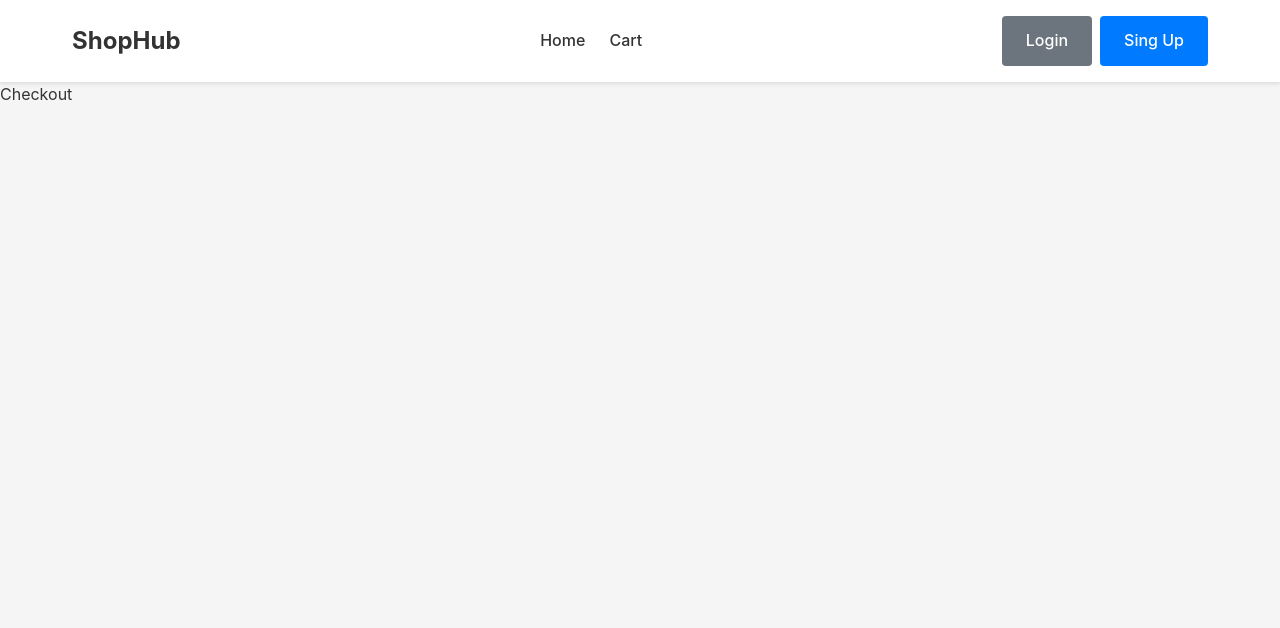
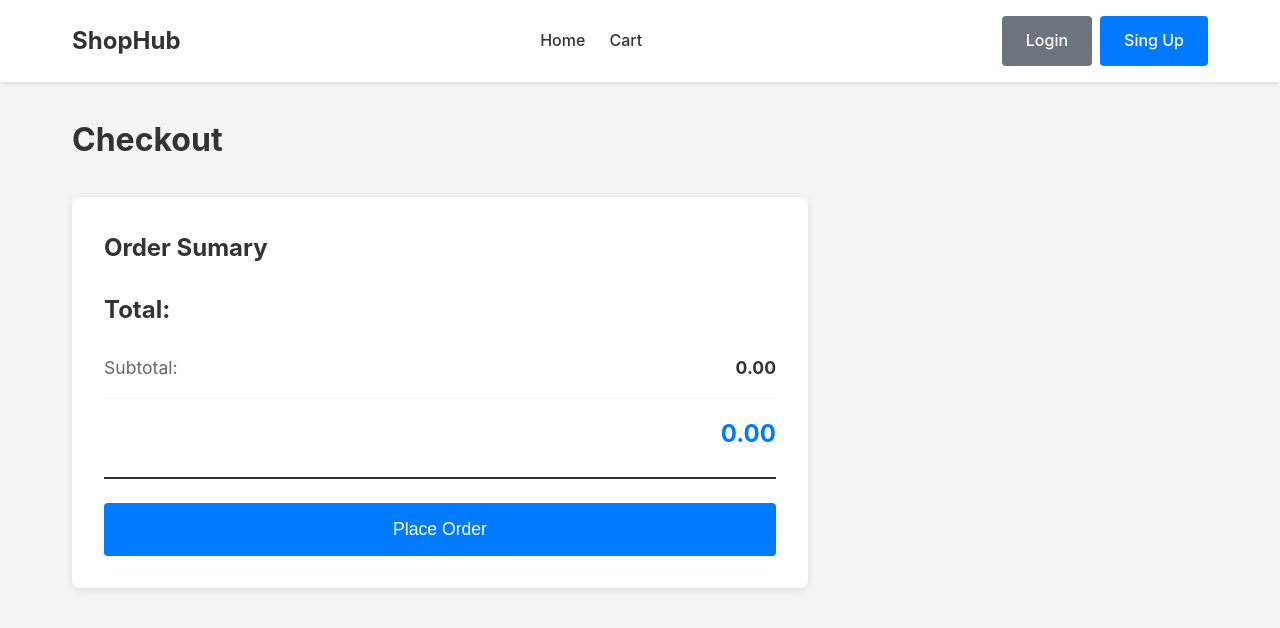
Before and after one commit to svitak87/ecommerce-on-react, a React (Vite) app in the folder react course/: page /checkout in a window 1280 px wide. Shown: the top 628 px of the page. Built offline with nearby package versions, Linux system fonts and the light colour scheme.

Commit message:
final features for the cart

```diff
--- a/react course/src/App.jsx
+++ b/react course/src/App.jsx
@@ -6,10 +6,13 @@ import Checkout from './pages/Checkout'
 import Navbar from './components/Navbar'
 import AuthProvider from './context/AuthContext'
 import ProductDetails from './pages/ProductDetails'
+import Cart from './pages/Cart'
+import CartProvider from './context/CartContext'
 
 function App() {
   return (
     <AuthProvider>
+      <CartProvider>
         <div className="App">
           <Navbar />
           <Routes>
@@ -17,8 +20,10 @@ function App() {
             <Route path="/auth" element={<Auth />} />
             <Route path="/checkout" element={<Checkout />} />
             <Route path="/details/:id" element={<ProductDetails />} />
+            <Route path="/cart" element={<Cart />} />
           </Routes>
         </div>
+      </CartProvider>
     </AuthProvider>
   )
 }
--- a/react course/src/components/ProductCard.jsx
+++ b/react course/src/components/ProductCard.jsx
@@ -1,10 +1,13 @@
 import React from 'react'
 import { Link } from 'react-router-dom'
-import { useNavigate } from 'react-router-dom';
-import { getProductById } from '../data/products';
+import { useContext } from 'react';
+import { CartContext } from '../context/CartContext';
 
 const ProductCard = ({ product }) => {
     const { image, name, price, id } = product;
+    const { addToCart, cartItems } = useContext(CartContext);
+    const productsInCart = cartItems.find((item) => Number(item.id) === id)
+    const productsQuantityLabel = productsInCart ? `(${productsInCart.quantity})` : "";
 
     return (
         <div className="product-card">
@@ -20,7 +23,11 @@ const ProductCard = ({ product }) => {
                     <Link className="btn btn-secondary" to={`/details/${id}`}>
                         View details
                     </Link>
-                    <button className="btn btn-secondary">Add to cart</button>
+                    <button
+                        className="btn btn-secondary"
+                        onClick={() => addToCart(id)}>
+                        Add to cart {productsQuantityLabel}
+                    </button>
                 </div>
             </div>
 
--- /dev/null
+++ b/react course/src/context/CartContext.jsx
@@ -0,0 +1,71 @@
+import { createContext, useState } from "react";
+import { getProductById } from "../data/products";
+
+export const CartContext = createContext(null);
+
+const CartProvider = ({ children }) => {
+    const [cartItems, setCartItem] = useState([]);
+
+    const addToCart = (productId) => {
+        const id = Number(productId)
+        const existingItem = cartItems.find((item) => item.id === id)
+
+        if (existingItem) {
+            const currentQuantity = existingItem.quantity;
+            const updateCartItems = cartItems.map((item) => (
+                item.id === id
+                    ? { id: id, quantity: currentQuantity + 1 }
+                    : item
+            ))
+            setCartItem(updateCartItems)
+        } else {
+            setCartItem([...cartItems, { id: id, quantity: 1 }]);
+        }
+    }
+
+    const getCartItemsSumary = () => {
+        return cartItems.map((item) => ({
+            ...item,
+            product: getProductById(item.id)
+        })).filter(item => item.product);
+    };
+
+    const removeFromCart = (productId) => {
+        const id = Number(productId);
+
+        setCartItem(cartItems.filter((item) => item.id !== id))
+    };
+
+    const updateQuantity = (productId, quantity) => {
+        const id = Number(productId);
+
+        if (quantity <= 0) {
+            removeFromCart(id)
+            return;
+        }
+        setCartItem(cartItems.map((item) => (
+            item.id === id ? { ...item, quantity } : item
+        )));
+    };
+
+    const getTotalCartSumary = () => {
+        const total = cartItems.reduce((total, item) => {
+            const product = getProductById(item.id);
+            return total + (product ? product.price * item.quantity : 0)
+        }, 0)
+        return total;
+    }
+
+    const clearCartContent = () => {
+        alert("Your purchase was successful!")
+        setCartItem([])
+    }
+
+    return (
+        <CartContext.Provider value={{ cartItems, addToCart, getCartItemsSumary, removeFromCart, updateQuantity, getTotalCartSumary, clearCartContent }}>
+            {children}
+        </CartContext.Provider>
+    )
+}
+
+export default CartProvider;
--- /dev/null
+++ b/react course/src/pages/Cart.jsx
@@ -0,0 +1,15 @@
+import react from 'react'
+import { useContext } from 'react'
+import { CartContext } from '../context/CartContext'
+
+const Cart = () => {
+  const { cartItems } = useContext(CartContext)
+
+  return (
+    <div>
+
+    </div>
+  )
+}
+
+export default Cart
--- a/react course/src/pages/Checkout.jsx
+++ b/react course/src/pages/Checkout.jsx
@@ -1,8 +1,92 @@
-import React from 'react'
+import React, { useContext } from 'react'
+import { useNavigate } from 'react-router-dom';
+import { CartContext } from '../context/CartContext';
+
 
 const Checkout = () => {
+  const {
+    getCartItemsSumary,
+    updateQuantity,
+    removeFromCart,
+    getTotalCartSumary,
+    clearCartContent
+  } = useContext(CartContext);
+
+  const cartItems = getCartItemsSumary();
+  const total = getTotalCartSumary();
+  const navigate = useNavigate();
+
+  const handleFinalPurchase = () => {
+    if (cartItems.length === 0) {
+      alert("There are no items in the cart")
+    } else {
+      clearCartContent();
+      navigate("/")
+    }
+  }
+
   return (
-    <div>Checkout</div>
+    <div className="page">
+      <div className="container">
+        <h1>Checkout</h1>
+        <div className="checkout-container">
+          <div className="checkout-items">
+            <h2 className="checkout-section-title">Order Sumary</h2>
+            {cartItems.map((item) => (
+              <div className="checkout-item" key={item.id}>
+                <img
+                  src={item.product.image}
+                  alt={item.product.name}
+                  className="checkout-item-image"
+                />
+                <div className="checkout-items-detail">
+                  <h3 className="checkout-item-name">{item.product.name}</h3>
+                  <p className="checkout-item-price">{item.product.price} each*</p>
+                </div>
+                <div className="checkout-items-controls">
+                  <div className="quantity-controls">
+                    <button
+                      className="quantity-btn"
+                      onClick={() => updateQuantity(item.id, item.quantity + 1)}
+                    >
+                      +
+                    </button>
+                    <span className="quantity-value">{item.quantity}</span>
+                    <button
+                      className="quantity-btn"
+                      onClick={() => updateQuantity(item.id, item.quantity - 1)}
+                    >
+                      -
+                    </button>
+                  </div>
+                  <p className="checkout-item-total">
+                    {(item.product.price * item.quantity).toFixed(2)}
+                  </p>
+                  <button
+                    className="btn btn-secondary btn-small"
+                    onClick={() => removeFromCart(item.id)}
+                  >
+                    Remove
+                  </button>
+                </div>
+              </div>
+            ))}
+            <div className="checkout-sumary">
+              <h2 className="checkout-section-title">Total:</h2>
+              <div className="checkout-total">
+                <p className="checkout-total-label">Subtotal:</p>
+                <p className="checkout-total-value">{total.toFixed(2)}</p>
+              </div>
+              <div className="checkout-total">
+                <p className="checkout-total-label"></p>
+                <p className="checkout-total-value checkout-total-final">{total.toFixed(2)}</p>
+              </div>
+              <button className='btn btn-primary btn-large btn-block' onClick={handleFinalPurchase}>Place Order</button>
+            </div>
+          </div>
+        </div>
+      </div>
+    </div>
   )
 }
 
--- a/react course/src/pages/ProductDetails.jsx
+++ b/react course/src/pages/ProductDetails.jsx
@@ -1,11 +1,15 @@
-import React, { useEffect, useState } from 'react'
+import { useEffect, useState, useContext } from 'react'
 import { useParams, useNavigate } from 'react-router-dom';
 import { getProductById } from '../data/products';
+import { CartContext } from '../context/CartContext';
 
 const ProductDetails = () => {
     const { id } = useParams();
     const navigate = useNavigate()
     const [product, setProduct] = useState({})
+    const { addToCart, cartItems } = useContext(CartContext);
+    const productsInCart = cartItems.find((item) => item.id === Number(id))
+    const productsQuantityLabel = productsInCart ? `(${productsInCart.quantity})` : "";
 
     useEffect(() => {
         const handleDetails = () => {
@@ -20,6 +24,7 @@ const ProductDetails = () => {
         handleDetails()
     }, [id]);
 
+
     return (
         <div className="page">
             <div className="container">
@@ -31,7 +36,12 @@ const ProductDetails = () => {
                         <h1 className='product-detail-name'>{product.name}</h1>
                         <p className='product-detail-price'>{product.price}</p>
                         <p className='product-detail-description'>{product.description}</p>
-                        <button className="btn btn-primary">Add to cart</button>
+                        <button
+                            className="btn btn-primary"
+                            onClick={() => addToCart(id)}
+                        >
+                            cart {`${productsQuantityLabel}`}
+                        </button>
                     </div>
                 </div>
             </div>
```
Lines whose indentation alone changed are shown as unchanged.
